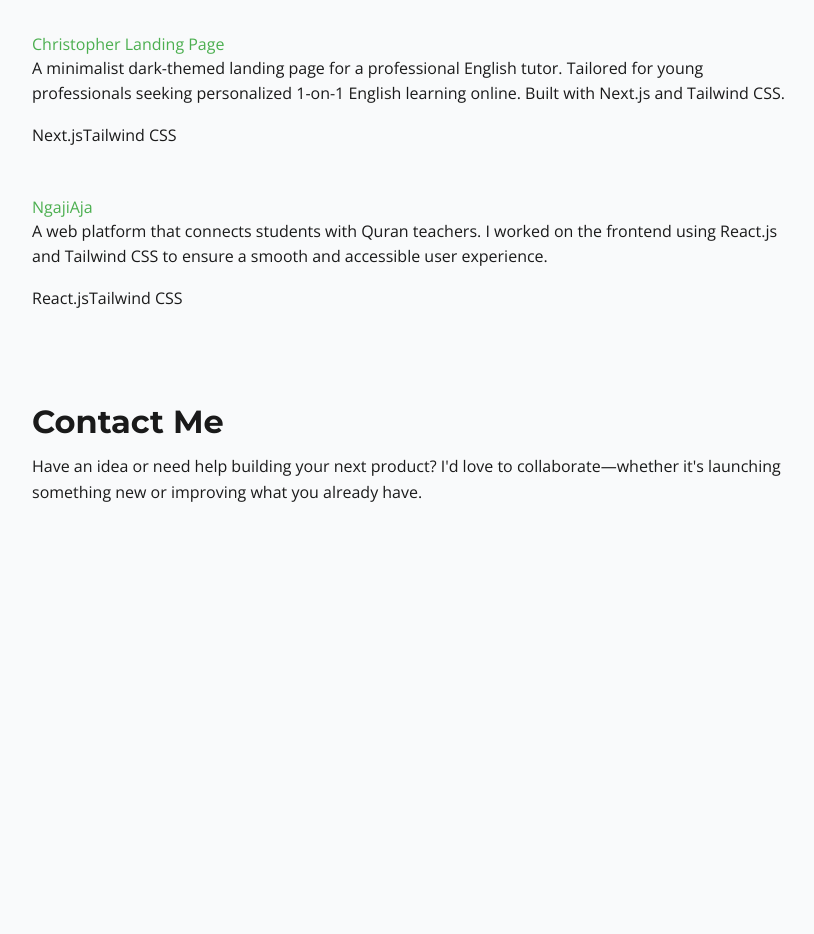
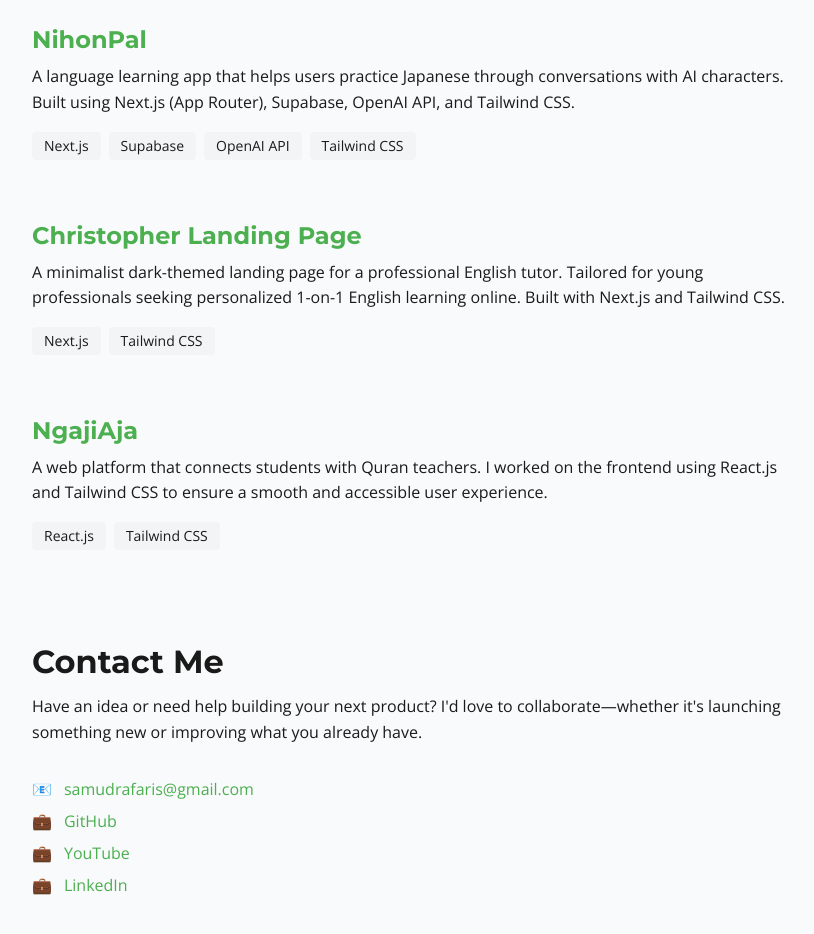
Before and after one commit to samudraarq/samudra-web, a Next.js app: page / in a window 1280 px wide. Shown: the part 770-1704 px from the top of the page, without its empty margins (228-1042 px from the left). Before the commit the page ends 1291 px from the top, so only its background shows below. Built offline with nearby package versions, Linux system fonts and the light colour scheme.

Commit message:
install lucide react

```diff
--- a/package.json
+++ b/package.json
@@ -9,6 +9,7 @@
     "lint": "next lint"
   },
   "dependencies": {
+    "lucide": "^0.525.0",
     "next": "15.3.5",
     "react": "^19.0.0",
     "react-dom": "^19.0.0"
--- a/src/components/about-section.tsx
+++ b/src/components/about-section.tsx
@@ -1,7 +1,8 @@
 const AboutSection = () => {
   return (
-    <div className="custom-container">
-      <p>
+    <div className="custom-container pt-24">
+      <h2>About Me</h2>
+      <p className="mt-4">
         I'm a frontend developer with over 4 years of experience turning ideas
         into intuitive digital products. I specialize in building applications
         using React, Next.js, and React Native—with a focus on performance,
--- a/src/components/contact-section.tsx
+++ b/src/components/contact-section.tsx
@@ -1,20 +1,45 @@
 const ContactSection = () => {
   return (
-    <div className="custom-container pt-24">
+    <div className="custom-container pt-24 pb-24">
       <h2>Contact Me</h2>
-      <p className="mt-4">
+      <p className="mt-4 mb-8">
         Have an idea or need help building your next product? I'd love to
         collaborate—whether it's launching something new or improving what you
         already have.
       </p>
 
-      {/* Use Icons */}
-      {/* <div className="contact-info">
-        <p>📧 samudrafaris@gmail.com</p>
-        <p>🌐 samudrafaris.com</p>
-        <p>📍 Jakarta, Indonesia</p>
-        <p>💼 GitHub</p>
-      </div> */}
+      <div className="space-y-2">
+        <div className="flex items-center gap-3">
+          <span>📧</span>
+          <a href="mailto:samudrafaris@gmail.com" className="hover:underline">
+            samudrafaris@gmail.com
+          </a>
+        </div>
+        <div className="flex items-center gap-3">
+          <span>💼</span>
+          <a href="https://github.com/samudrafaris" className="hover:underline">
+            GitHub
+          </a>
+        </div>
+        <div className="flex items-center gap-3">
+          <span>💼</span>
+          <a
+            href="https://youtube.com/@samudrafaris?si=_zRCjjBaiv9nHU2k"
+            className="hover:underline"
+          >
+            YouTube
+          </a>
+        </div>
+        <div className="flex items-center gap-3">
+          <span>💼</span>
+          <a
+            href="https://www.linkedin.com/in/samudra-faris-arqam/"
+            className="hover:underline"
+          >
+            LinkedIn
+          </a>
+        </div>
+      </div>
     </div>
   );
 };
--- a/src/components/projects-section.tsx
+++ b/src/components/projects-section.tsx
@@ -3,63 +3,88 @@ const ProjectsSection = () => {
     <div className="custom-container pt-24">
       <h2>Selected Projects</h2>
 
-      <div className="space-y-12 mt-4">
+      <div className="space-y-16 mt-8">
         <div className="project">
+          <h3 className="mb-3">
             <a
               href="https://nihonpal.com"
               target="_blank"
               rel="noopener noreferrer"
+              className="hover:underline"
             >
               NihonPal
             </a>
-          <p>
+          </h3>
+          <p className="mb-4">
             A language learning app that helps users practice Japanese through
             conversations with AI characters. Built using Next.js (App Router),
             Supabase, OpenAI API, and Tailwind CSS.
           </p>
-          <div>
-            <span>Next.js</span>
-            <span>Supabase</span>
-            <span>OpenAI API</span>
-            <span>Tailwind CSS</span>
+          <div className="flex flex-wrap gap-2">
+            <span className="px-3 py-1 bg-gray-100 dark:bg-gray-800 text-sm rounded">
+              Next.js
+            </span>
+            <span className="px-3 py-1 bg-gray-100 dark:bg-gray-800 text-sm rounded">
+              Supabase
+            </span>
+            <span className="px-3 py-1 bg-gray-100 dark:bg-gray-800 text-sm rounded">
+              OpenAI API
+            </span>
+            <span className="px-3 py-1 bg-gray-100 dark:bg-gray-800 text-sm rounded">
+              Tailwind CSS
+            </span>
           </div>
         </div>
 
         <div className="project">
+          <h3 className="mb-3">
             <a
               href="https://christopher-web.vercel.app/"
               target="_blank"
               rel="noopener noreferrer"
+              className="hover:underline"
             >
               Christopher Landing Page
             </a>
-          <p>
+          </h3>
+          <p className="mb-4">
             A minimalist dark-themed landing page for a professional English
             tutor. Tailored for young professionals seeking personalized 1-on-1
             English learning online. Built with Next.js and Tailwind CSS.
           </p>
-          <div>
-            <span>Next.js</span>
-            <span>Tailwind CSS</span>
+          <div className="flex flex-wrap gap-2">
+            <span className="px-3 py-1 bg-gray-100 dark:bg-gray-800 text-sm rounded">
+              Next.js
+            </span>
+            <span className="px-3 py-1 bg-gray-100 dark:bg-gray-800 text-sm rounded">
+              Tailwind CSS
+            </span>
           </div>
         </div>
 
         <div className="project">
+          <h3 className="mb-3">
             <a
               href="https://ngajiaja.com"
               target="_blank"
               rel="noopener noreferrer"
+              className="hover:underline"
             >
               NgajiAja
             </a>
-          <p>
+          </h3>
+          <p className="mb-4">
             A web platform that connects students with Quran teachers. I worked
             on the frontend using React.js and Tailwind CSS to ensure a smooth
             and accessible user experience.
           </p>
-          <div>
-            <span>React.js</span>
-            <span>Tailwind CSS</span>
+          <div className="flex flex-wrap gap-2">
+            <span className="px-3 py-1 bg-gray-100 dark:bg-gray-800 text-sm rounded">
+              React.js
+            </span>
+            <span className="px-3 py-1 bg-gray-100 dark:bg-gray-800 text-sm rounded">
+              Tailwind CSS
+            </span>
           </div>
         </div>
       </div>
```
Also changed, not shown: 1 other file (tests, documents, lock files or other folders). Lines whose indentation alone changed are shown as unchanged.
